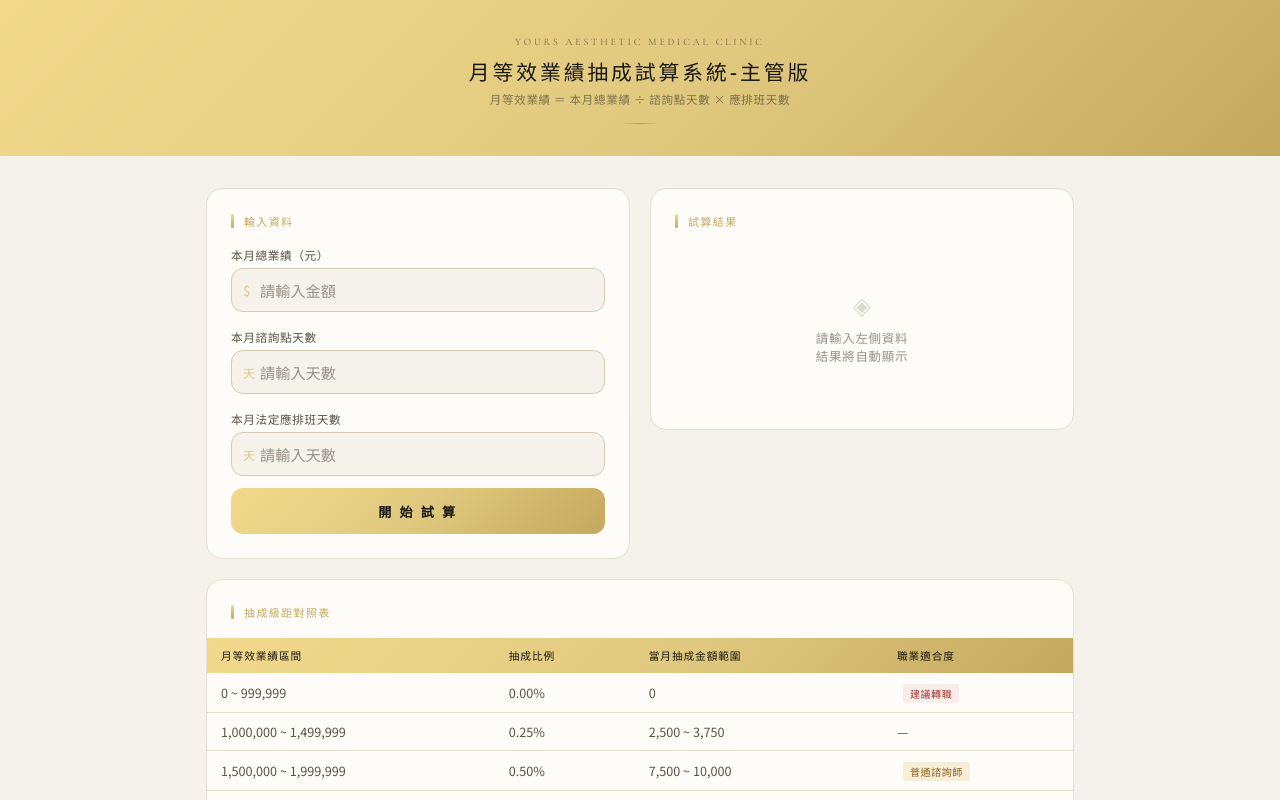
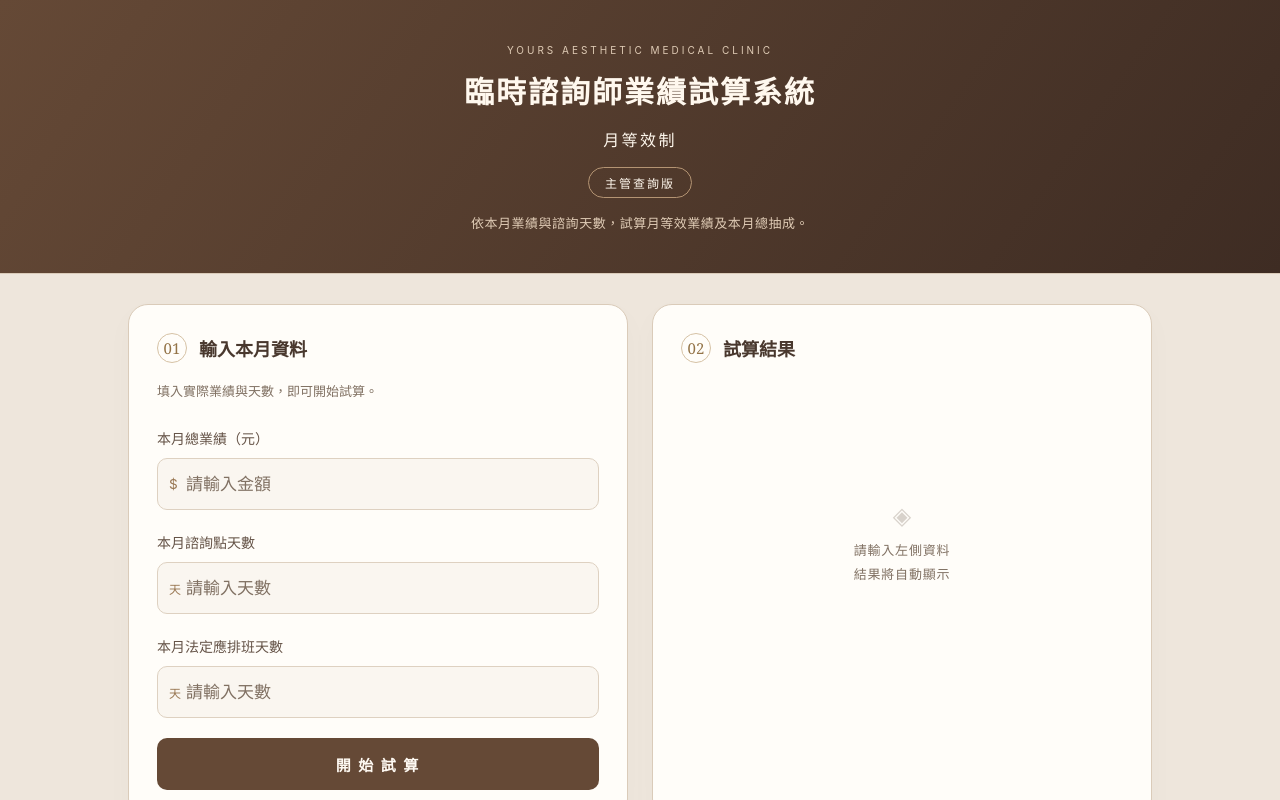
Before and after one commit to ursclinic/monthly-commission-calculator-admin, a plain HTML site: page index.html in a window 1280 px wide. Both pictures are taken after a click on the button "開 始 試 算". Shown: the top 800 px of the page. Drawn offline with nearby package versions, Linux system fonts and the light colour scheme.

Commit message:
Add files via upload

```diff
--- a/index.html
+++ b/index.html
@@ -3,7 +3,7 @@
 <head>
 <meta charset="UTF-8">
 <meta name="viewport" content="width=device-width, initial-scale=1.0">
-<title>月等效業績抽成試算系統-主管版</title>
+<title>臨時諮詢師業績試算系統｜月等效制｜主管查詢版</title>
 <link href="https://fonts.googleapis.com/css2?family=Noto+Sans+TC:wght@300;400;500;700&family=Cormorant+Garamond:ital,wght@0,400;0,500;1,400&display=swap" rel="stylesheet">
 <style>
 *, *::before, *::after { box-sizing: border-box; margin: 0; padding: 0; }
@@ -283,15 +283,35 @@ footer {
   margin-top: 2.5rem;
 }
 </style>
-</head>
+<style>:root{--page-bg:#eee6dc;--hero:linear-gradient(125deg,#654936,#3e2c23);--hero-ink:#fff8ee;--hero-muted:#dfcbb5;--edge:#dacbb9;--role-edge:#b49473;--button:#654936;--button-hover:#493226;--total:linear-gradient(125deg,#70513d,#4b3529);--total-edge:#765b46;--total-ink:#fff8ee;--total-muted:#e7d5bd;--table-head:#654936;--table-ink:#fff8ee;--gold-bright:#b99b76;--gold-main:#987651;--gold-deep:#80613f;--gold-pale:#f5ecdf;--bg:#eee6dc;--text-muted:#817163}
+body{font-family:-apple-system,BlinkMacSystemFont,"PingFang TC","Microsoft JhengHei",sans-serif;background:var(--page-bg);color:#49382e;background-image:none}
+.suite-header{padding:44px 24px 38px;text-align:center;background:var(--hero);color:var(--hero-ink);border-bottom:1px solid var(--edge)}
+.suite-header .suite-brand{font-size:10px;letter-spacing:3px;color:var(--hero-muted);margin:0 0 14px}
+.suite-header h1{font-family:inherit;font-size:30px;line-height:1.5;letter-spacing:2px;font-weight:600;margin:0 0 12px;color:var(--hero-ink)}
+.suite-header .suite-role{display:inline-block;font-size:12px;letter-spacing:2px;border:1px solid var(--role-edge);padding:6px 16px;border-radius:30px;color:var(--hero-ink);margin:0 0 14px}
+.suite-header .suite-description{font-size:13px;line-height:1.8;letter-spacing:.04em;color:var(--hero-muted);margin:0}
+.page,main{max-width:1080px;margin:0 auto;padding:30px 28px 32px}
+.top-row,.workspace{display:grid;grid-template-columns:1fr 1fr;gap:24px;align-items:stretch}
+.card{border-radius:20px;padding:28px;background:#fffdf9;border:1px solid var(--edge);box-shadow:0 10px 30px #49382e06}
+.section-label,.section-head{display:flex;align-items:center;gap:12px;margin:0 0 18px}
+.section-label:before{display:none}.section-label span,.section-head h2{font-size:18px;font-weight:600;letter-spacing:0;color:#49382e}
+.suite-step,.step{display:grid;place-items:center;width:30px;height:30px;flex-shrink:0;border:1px solid #d6c2a5;border-radius:50%;font:15px Georgia,serif;color:#937347}
+.fields{gap:0}.field{gap:0}.field label{font-size:14px;font-weight:500;color:#655347;margin:22px 0 10px;letter-spacing:0}
+.field input{height:52px;background:#faf6f0;border-color:#ded1c1;border-radius:10px;font-size:17px;color:#49382e}
+.btn-calc,.primary{height:52px;background:var(--button);color:#fffaf3;border-radius:10px;margin-top:20px;letter-spacing:2px;font-size:15px}
+.btn-calc:hover,.primary:hover{background:var(--button-hover);opacity:1}
+.result-total,.commission{background:var(--total);border:1px solid var(--total-edge);border-radius:12px;padding:20px;display:flex;flex-direction:column;align-items:flex-start;gap:10px}
+.result-total .label,.commission span{font-size:13px;color:var(--total-muted)}
+.result-total .value,.commission strong{font-size:34px;color:var(--total-ink);font-weight:600;overflow-wrap:anywhere}
+.result-row{padding:16px 0}.result-row .label,.result-row .value{font-size:13px}.result-row .label{color:#817163}
+.result-empty{min-height:325px}.result-empty p{font-size:13px;line-height:1.9}.full{margin-top:24px}
+thead tr{background:var(--table-head)}thead th{color:var(--table-ink);padding:14px;font-size:12px}tbody td{padding:12px 14px}
+footer{color:#8a796a;font-size:11px;line-height:1.8}
+@media(max-width:700px){.suite-header{padding:32px 18px 28px}.suite-header h1{font-size:24px;letter-spacing:1px}.page,main{padding:24px 18px}.top-row,.workspace{grid-template-columns:1fr;gap:18px}.card{padding:24px}.result-empty{min-height:220px}}
+</style><style>.audit-formula{border-top:1px solid var(--border);margin-top:24px;padding-top:20px}.audit-formula h3{font-size:15px;color:#654936;margin:0 0 14px}.audit-formula p{font-size:13px;line-height:1.9;color:#655347;margin:10px 0;overflow-wrap:anywhere}.audit-formula strong{color:#49382e}.audit-formula .audit-note{font-size:12px;color:#817163}</style></head>
 <body>
 
-<div class="header">
-  <div class="en-label">Yours Aesthetic Medical Clinic</div>
-  <h1>月等效業績抽成試算系統-主管版</h1>
-  <p>月等效業績 ＝ 本月總業績 ÷ 諮詢點天數 × 應排班天數</p>
-  <div class="header-divider"></div>
-</div>
+<header class="suite-header"><p class="suite-brand">YOURS AESTHETIC MEDICAL CLINIC</p><h1>臨時諮詢師業績試算系統</h1><p class="suite-scheme" style="font-size:16px;letter-spacing:.15em;color:var(--hero-ink);margin:0 0 16px">月等效制</p><p class="suite-role">主管查詢版</p><p class="suite-description">依本月業績與諮詢天數，試算月等效業績及本月總抽成。</p></header>
 
 <div class="page">
 
@@ -300,7 +320,7 @@ footer {
 
     <!-- 左：輸入 -->
     <div class="card">
-      <div class="section-label"><span>輸入資料</span></div>
+      <div class="section-label"><b class="suite-step">01</b><span>輸入本月資料</span></div><p style="font-size:13px;color:#817163;margin-bottom:6px">填入實際業績與天數，即可開始試算。</p>
       <div class="fields">
         <div class="field">
           <label>本月總業績（元）</label>
@@ -329,7 +349,7 @@ footer {
 
     <!-- 右：結果 -->
     <div class="card" id="resultCard">
-      <div class="section-label"><span>試算結果</span></div>
+      <div class="section-label"><b class="suite-step">02</b><span>試算結果</span></div>
       <div id="resultInner">
         <div class="result-empty">
           <div class="icon">◈</div>
@@ -419,6 +439,15 @@ function calc() {
       <span class="label">本月總抽成</span>
       <span class="value">$${commission.toLocaleString()}</span>
     </div>
+    <section class="audit-formula" aria-label="驗算算式">
+      <h3>驗算算式</h3>
+      ${ready ? `
+      <p><strong>月等效業績</strong><br>（${total.toLocaleString()} ÷ ${consultDays}）× ${scheduled}<br>＝ ${equiv.toLocaleString()} 元</p>
+      <p><strong>對應抽成比例</strong><br>月等效業績 ${equiv.toLocaleString()} 元，適用 ${(tier.rate * 100).toFixed(2)}%。</p>
+      <p><strong>本月總抽成</strong><br>${total.toLocaleString()} × ${(tier.rate * 100).toFixed(2)}%<br>＝ ${commission.toLocaleString()} 元</p>
+      <p class="audit-note">月等效業績與本月總抽成依原公式四捨五入至整元；獎金以本月實際總業績計算。</p>
+      ` : '<p>請填寫完整業績與有效天數，即可查看驗算算式。</p>'}
+    </section>
   `;
 
   renderTierTable(ready ? tier : null);
```
Also changed, not shown: 1 other file.
